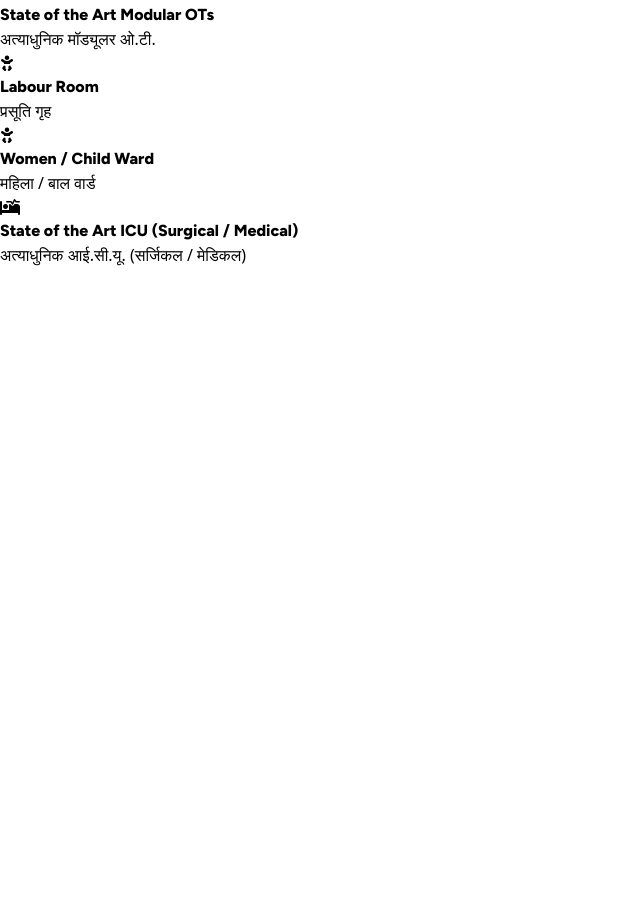
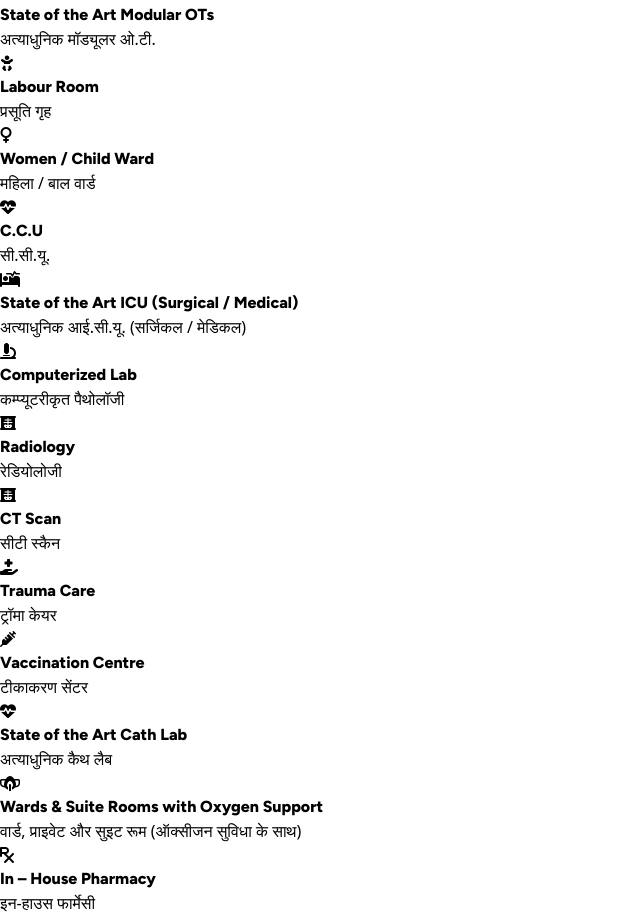
Before and after one commit to Anshika75/kcare, a React (Vite) app: page / in a window 1280 px wide. Shown: the part 5480-6395 px from the top of the page, without its empty margins (0-640 px from the left). Before the commit the page ends 5747 px from the top, so only its background shows below. Built offline with nearby package versions, Linux system fonts and the light colour scheme.

Commit message:
Update services.jsx

```diff
--- a/src/components/services.jsx
+++ b/src/components/services.jsx
@@ -15,12 +15,57 @@ const servicesData = [
     {
         name: "Women / Child Ward",
         hindiName: "महिला / बाल वार्ड",
-        iconClass: "fa-solid fa-baby"
+        iconClass: "fa-solid fa-venus"
+    },
+    {
+        name: "C.C.U",
+        hindiName: "सी.सी.यू.",
+        iconClass: "fa-solid fa-heartbeat"
     },
     {
         name: "State of the Art ICU (Surgical / Medical)",
         hindiName: "अत्याधुनिक आई.सी.यू. (सर्जिकल / मेडिकल)",
         iconClass: "fa-solid fa-procedures"
+    },
+    {
+        name: "Computerized Lab",
+        hindiName: "कम्प्यूटरीकृत पैथोलॉजी",
+        iconClass: "fa-solid fa-microscope"
+    },
+    {
+        name: "Radiology",
+        hindiName: "रेडियोलोजी",
+        iconClass: "fa-solid fa-x-ray"
+    },
+    {
+        name: "CT Scan",
+        hindiName: "सीटी स्कैन",
+        iconClass: "fa-solid fa-x-ray"
+    },
+    {
+        name: "Trauma Care",
+        hindiName: "ट्रॉमा केयर",
+        iconClass: "fa-solid fa-hand-holding-medical"
+    },
+    {
+        name: "Vaccination Centre",
+        hindiName: "टीकाकरण सेंटर",
+        iconClass: "fa-solid fa-syringe"
+    },
+    {
+        name: "State of the Art Cath Lab",
+        hindiName: "अत्याधुनिक कैथ लैब",
+        iconClass: "fa-solid fa-heartbeat"
+    },
+    {
+        name: "Wards & Suite Rooms with Oxygen Support",
+        hindiName: "वार्ड, प्राइवेट और सुइट रूम (ऑक्सीजन सुविधा के साथ)",
+        iconClass: "fa-solid fa-mask-ventilator"
+    },
+    {
+        name: "In – House Pharmacy",
+        hindiName: "इन-हाउस फार्मेसी",
+        iconClass: "fa-solid fa-prescription"
     },
 ];
 
@@ -32,15 +77,15 @@ export default function Services() {
                 <div className="absolute hidden md:block bottom-0 md:-bottom-10 lg:-bottom-20 w-full opacity-75">
                     <img className='object-cover' src={bg} alt="" />
                 </div>
-                <div className="flex flex-row flex-wrap mt-4 z-20 gap-x-5 gap-y-5">
+                <div className="flex flex-col items-center md:flex-row md:flex-wrap mt-4 z-20 gap-x-3 gap-y-5 justify-evenly">
                     {servicesData.map((service, index) => (
-                        <div key={index} className="box overflow-hidden bg-[#fff] shadow-md rounded-md relative flex flex-row items-center justify-center transition-all group hover:scale-[1.02] hover:shadow-xl cursor-pointer">
-                            <div className="w-12 h-12 md:h-16 md:w-16 lg:w-16 lg:h-16 rounded-br-full rounded-tr-full bg-[#4396A2] -ml-2 md:grid place-items-center text-[#fefefe] text-xl md:text-3xl group-hover:shadow-none">
+                        <div key={index} className="box overflow-hidden bg-[#fff] shadow-md w-full md:w-auto rounded-md relative flex flex-row items-center justify-center transition-all group hover:scale-[1.02] hover:shadow-xl cursor-pointer">
+                            <div className="w-12 h-12 md:h-16 md:w-16 lg:w-16 lg:h-16 rounded-br-full rounded-tr-full bg-[#4396A2] hidden -ml-2 lg:grid place-items-center text-[#fefefe] text-xl lg:text-3xl group-hover:shadow-none">
                                 <i className={`fa-solid ${service.iconClass}`}></i>
                             </div>
                             <div className="flex flex-col items-center justify-center p-2 lg:p-4">
-                                <h1 className='text-[#4396A2] figtree-semibold text-2xl md:text-3xl'>{service.name}</h1>
-                                <p className='text-[#333] popping-normal -mt-1 md:mt-0 text-xs md:text-xl'>{service.hindiName}</p>
+                                <h1 className='text-[#4396A2] figtree-semibold text-xs md:text-lg lg:text-3xl'>{service.name}</h1>
+                                <p className='text-[#333] popping-normal mt-1 md:mt-0 text-[0.6rem] md:text-xl'>{service.hindiName}</p>
                             </div>
                         </div>
                     ))}
```
